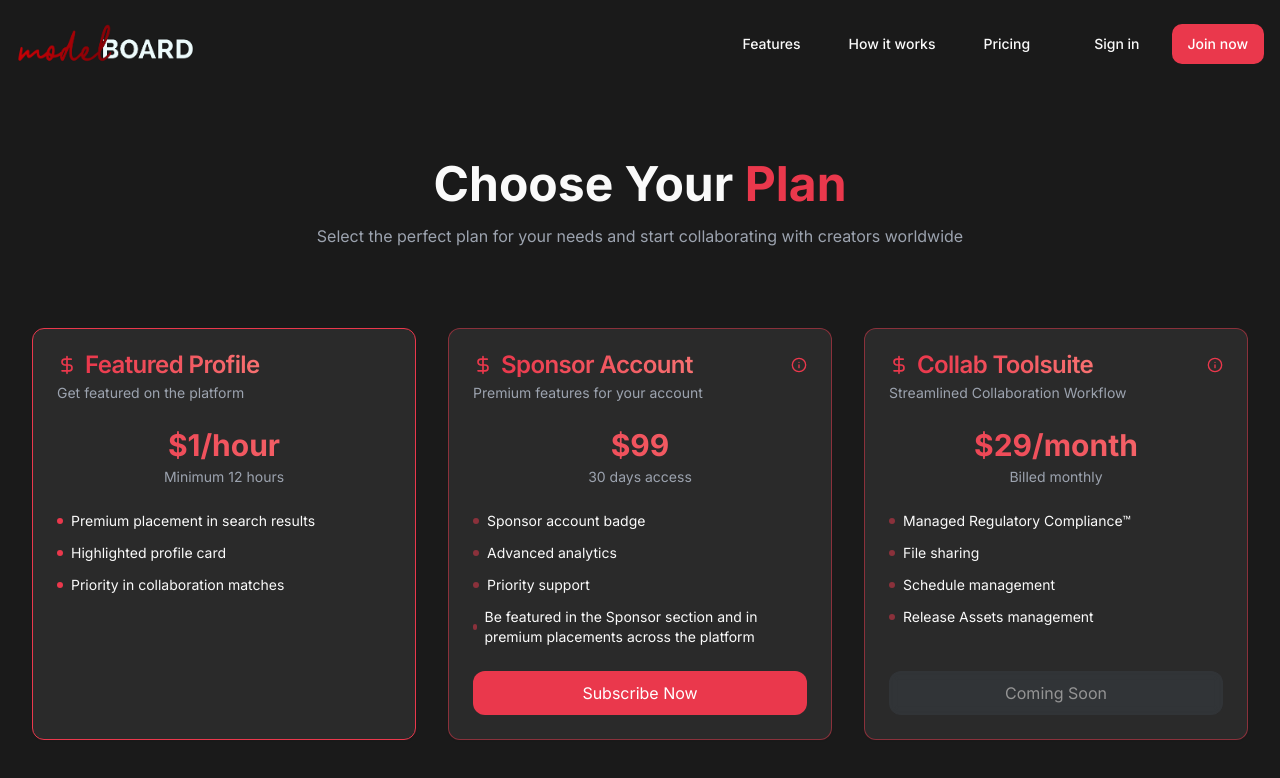
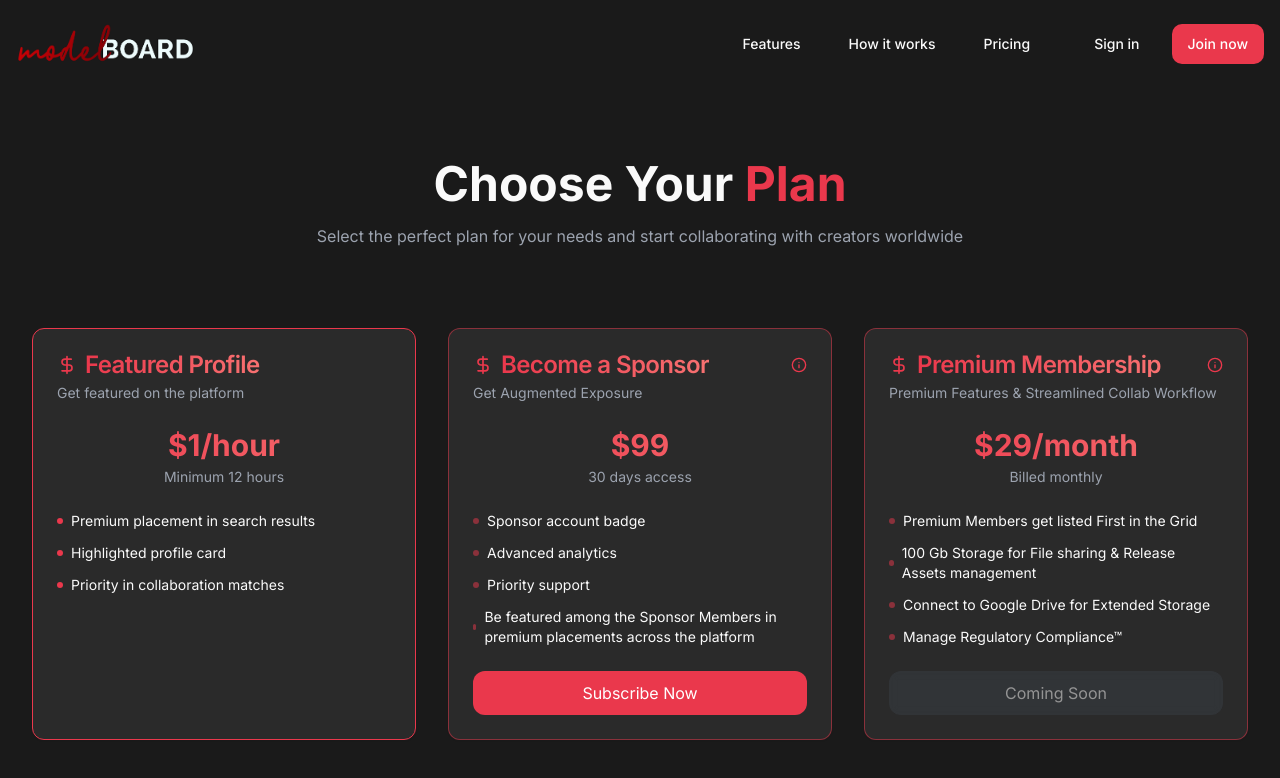
Before and after one commit to WILLINGcorp/modelboard, a React (Vite) app: page /pricing in a window 1280 px wide. Shown: the top 778 px of the page. Built offline with nearby package versions, Linux system fonts and the light colour scheme.

Commit message:
Pricing Cards

```diff
--- a/src/components/Features.tsx
+++ b/src/components/Features.tsx
@@ -96,11 +96,11 @@ const Features = () => {
           className="text-center mb-24"
         >
           <h2 className="text-5xl md:text-6xl font-bold mb-6 text-white">
-            Discover the Reason Why<br />
-            <span className="text-modelboard-red">Our Members Have More Fun</span>
+            Join the Ultimate Work Tool for Creators<br />
+            <span className="text-modelboard-red">to Network & Collab</span>
           </h2>
           <p className="text-xl text-gray-400 max-w-3xl mx-auto leading-relaxed">
-            Join thousands of creators who are already experiencing the benefits of our premium platform.
+            Manage your Career, Build your Portfolio & Streamline your Collab Workflow
           </p>
 
           <div className="grid grid-cols-2 md:grid-cols-4 gap-8 mt-16">
--- a/src/components/dashboard/pricing/CollabToolsuiteCard.tsx
+++ b/src/components/dashboard/pricing/CollabToolsuiteCard.tsx
@@ -15,7 +15,7 @@ export const CollabToolsuiteCard = () => {
         <CardTitle className="flex items-center justify-between">
           <span className="flex items-center gap-2">
             <DollarSign className="h-5 w-5 text-modelboard-red" />
-            <span className="text-gradient">Collab Toolsuite</span>
+            <span className="text-gradient">Premium Membership</span>
           </span>
           <TooltipProvider>
             <Tooltip>
@@ -29,7 +29,7 @@ export const CollabToolsuiteCard = () => {
           </TooltipProvider>
         </CardTitle>
         <p className="text-sm text-gray-400">
-          Streamlined Collaboration Workflow
+          Premium Features & Streamlined Collab Workflow
         </p>
       </CardHeader>
       <CardContent className="flex flex-col flex-grow">
@@ -40,19 +40,19 @@ export const CollabToolsuiteCard = () => {
         <ul className="space-y-3 text-sm mb-6">
           <li className="flex items-center gap-2">
             <span className="h-1.5 w-1.5 rounded-full bg-modelboard-red/50" />
-            Managed Regulatory Compliance™
+            Premium Members get listed First in the Grid
           </li>
           <li className="flex items-center gap-2">
             <span className="h-1.5 w-1.5 rounded-full bg-modelboard-red/50" />
-            File sharing
+            100 Gb Storage for File sharing & Release Assets management
           </li>
           <li className="flex items-center gap-2">
             <span className="h-1.5 w-1.5 rounded-full bg-modelboard-red/50" />
-            Schedule management
+            Connect to Google Drive for Extended Storage
           </li>
           <li className="flex items-center gap-2">
             <span className="h-1.5 w-1.5 rounded-full bg-modelboard-red/50" />
-            Release Assets management
+            Manage Regulatory Compliance™
           </li>
         </ul>
         <div className="mt-auto">
--- a/src/components/dashboard/pricing/SponsorAccountCard.tsx
+++ b/src/components/dashboard/pricing/SponsorAccountCard.tsx
@@ -20,7 +20,7 @@ export const SponsorAccountCard = () => {
         <CardTitle className="flex items-center justify-between">
           <span className="flex items-center gap-2">
             <DollarSign className="h-5 w-5 text-modelboard-red" />
-            <span className="text-gradient">Sponsor Account</span>
+            <span className="text-gradient">Become a Sponsor</span>
           </span>
           <TooltipProvider>
             <Tooltip>
@@ -28,13 +28,13 @@ export const SponsorAccountCard = () => {
                 <Info className="h-4 w-4 text-modelboard-red" />
               </TooltipTrigger>
               <TooltipContent>
-                <p>Premium features for your account</p>
+                <p>Premium Ad Placements across the Platform</p>
               </TooltipContent>
             </Tooltip>
           </TooltipProvider>
         </CardTitle>
         <p className="text-sm text-gray-400">
-          Premium features for your account
+          Get Augmented Exposure
         </p>
       </CardHeader>
       <CardContent className="flex flex-col flex-grow">
--- a/src/components/dashboard/pricing/SponsorFeaturesList.tsx
+++ b/src/components/dashboard/pricing/SponsorFeaturesList.tsx
@@ -5,7 +5,7 @@ export const SponsorFeaturesList: FC = () => {
     "Sponsor account badge",
     "Advanced analytics",
     "Priority support",
-    "Be featured in the Sponsor section and in premium placements across the platform",
+    "Be featured among the Sponsor Members in premium placements across the platform",
   ];
 
   return (
```
